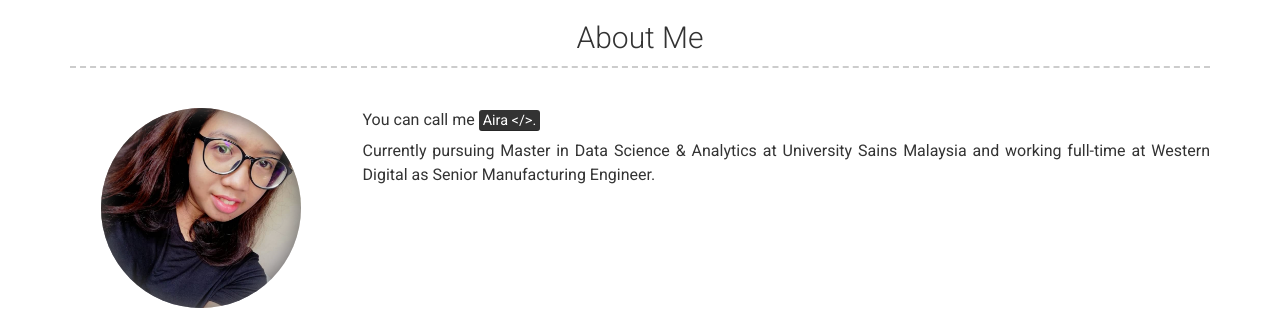
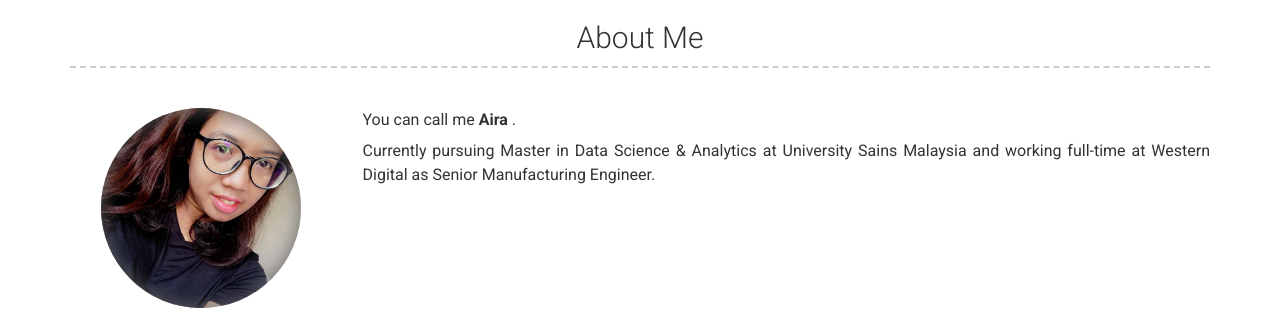
Before and after one commit to mahirahamzah/Resume, a Jekyll site: the page built from index.md, in a window 1280 px wide. Shown: the part 171-481 px from the top of the page. Built offline with Jekyll 4.4.1, drawn with Linux system fonts in a browser that asks for light colours; nearby versions of some CDN libraries.

```diff
--- a/_config.yml
+++ b/_config.yml
@@ -46,7 +46,7 @@ additional_links:
 # about_title: About Me (Use this to override about section title)
 about_profile_image: "images/profile.jpg"
 about_content: | # this will include new lines to allow paragraphs
-    You can call me <mark> Aira </>.
+    You can call me <b> Aira </b>.
 
     Currently pursuing Master in Data Science & Analytics at University Sains Malaysia and working full-time at Western Digital as Senior Manufacturing Engineer.
 
```
